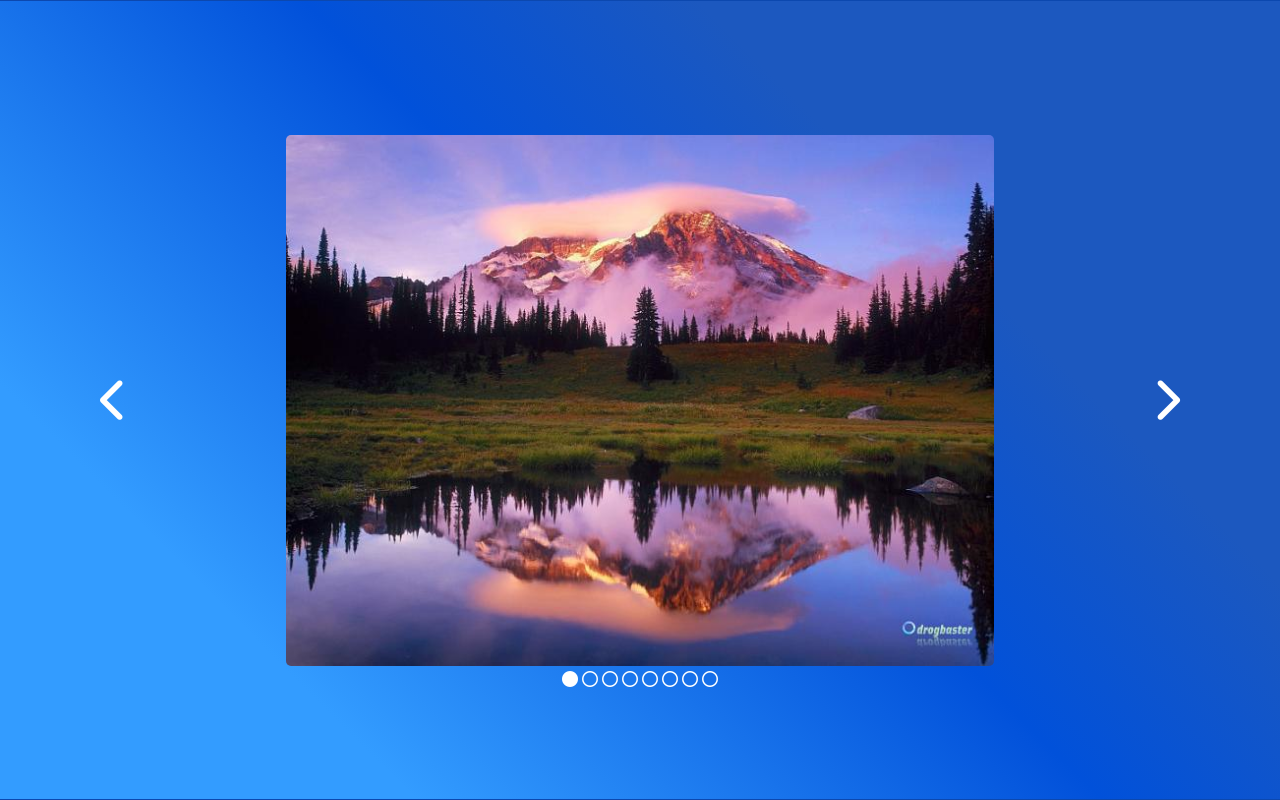
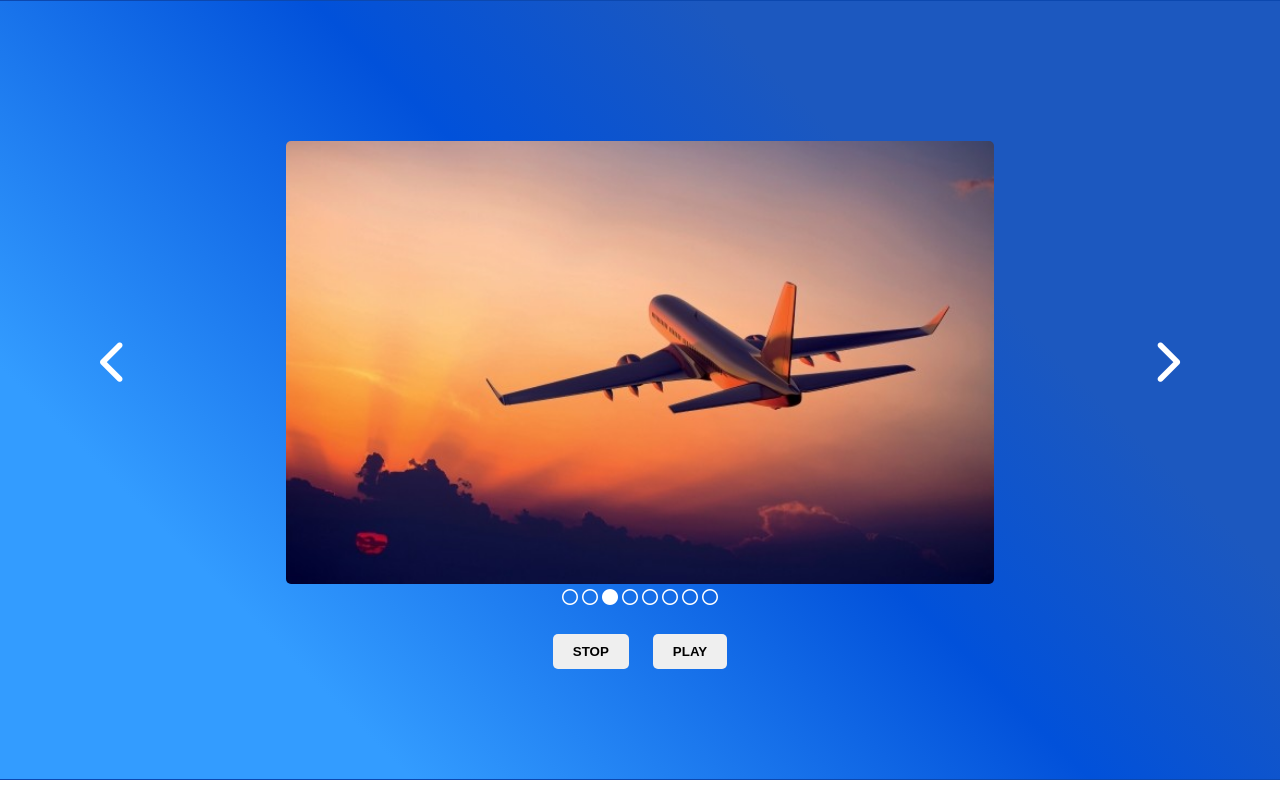
Before and after one commit to maikel-abdelmalak/js-jq-carousel, a plain HTML site: page index.html in a window 1280 px wide. Drawn offline with nearby package versions, Linux system fonts and the light colour scheme.

Commit message:
setInterval

```diff
--- a/index.html
+++ b/index.html
@@ -8,6 +8,7 @@
     </head>
     <body>
         <main>
+            <div class="container">
                 <div id='prev' class="button">
                     <i class="fas fa-chevron-left"></i>
                 </div>
@@ -36,6 +37,11 @@
                 <div id="next" class="button">
                     <i class="fas fa-chevron-right"></i>
                 </div>
+            </div>
+            <div class="play-stop">
+                <button type="button" name="button">STOP</button>
+                <button type="button" name="button">PLAY</button>
+            </div>
         </main>
         <script src="https://ajax.googleapis.com/ajax/libs/jquery/3.3.1/jquery.min.js"></script>
         <script src="main.js" charset="utf-8"></script>
--- a/main.js
+++ b/main.js
@@ -1,3 +1,44 @@
+var play = setInterval(autoplay, 2000);
+
+function autoplay(){
+    //la funzione permette di scorrere le immagini
+    var img_corrente = $('.img img.visible');
+    var bullet_corrente = $('.bullets .fas')
+    img_corrente.removeClass('visible');
+    bullet_corrente.removeClass('fas');
+
+    bullet_corrente.addClass('far');
+    var img_successiva = img_corrente.next('img');
+
+    var bullet_successivo = bullet_corrente.next('i')
+    if(img_successiva.length == 0){
+        img_successiva = $('.img img:first-child');
+        bullet_successivo = $('.bullets i:first-child');
+        img_successiva.addClass('visible')
+
+        bullet_successivo.removeClass('far');
+
+        bullet_successivo.addClass('fas');
+    }else{
+        img_successiva.addClass('visible')
+
+        bullet_successivo.removeClass('far');
+
+        bullet_successivo.addClass('fas');
+
+    }
+}
+
+$('.play-stop button:first-child').click(function(){
+    clearInterval(play);
+
+})
+
+$('.play-stop button:last-child').click(function(){
+    play = setInterval(autoplay, 2000);
+
+})
+
 //intercetto il click su next
 $('#next').click(function(){
 //in img_corrente salvo l'immagine visibile
--- a/style.css
+++ b/style.css
@@ -4,16 +4,22 @@
     box-sizing: border-box;
 }
 
+
 main{
     width: 100%;
-    height: 100vh;
-    padding: 150px 0px;
+
+    padding: 100px 0px;
+    background: linear-gradient(45deg, rgba(51,156,255,1) 20%, rgba(36,133,244,1) 30%, rgba(3,83,219,1) 52%, rgba(1,81,218,1) 53%, rgba(28,88,191,1) 72%);
+    border-top: 1px solid #0c48af;
+    border-bottom: 1px solid #0c48af;
+    display: flex;
+    flex-direction: column;
+}
+
+.container{
     display: flex;
     align-items: center;
     justify-content: center;
-    background: linear-gradient(45deg, rgba(51,156,255,1) 20%, rgba(36,133,244,1) 30%, rgba(3,83,219,1) 52%, rgba(1,81,218,1) 53%, rgba(28,88,191,1) 72%);
-    border-top: 1px solid #0c48af;
-    border-bottom: 1px solid #0c48af;
 }
 
 #slider{
@@ -67,3 +73,21 @@ main{
 .bullets i{
     cursor: pointer;
 }
+
+.play-stop{
+    text-align: center;
+}
+
+.play-stop button{
+    border: none;
+    border-radius: 5px;
+    padding: 10px 20px;
+    margin: 10px;
+    font-weight: bold;
+
+}
+
+.play-stop button:focus{
+    background-color: green;
+    color:#fff;
+}
```
Lines whose indentation alone changed are shown as unchanged.
